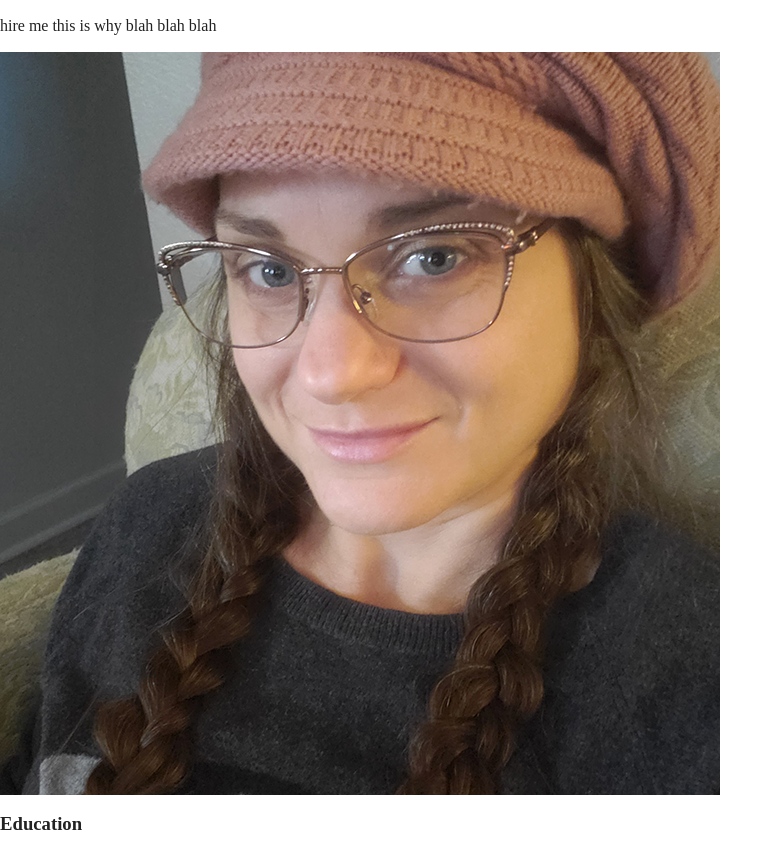
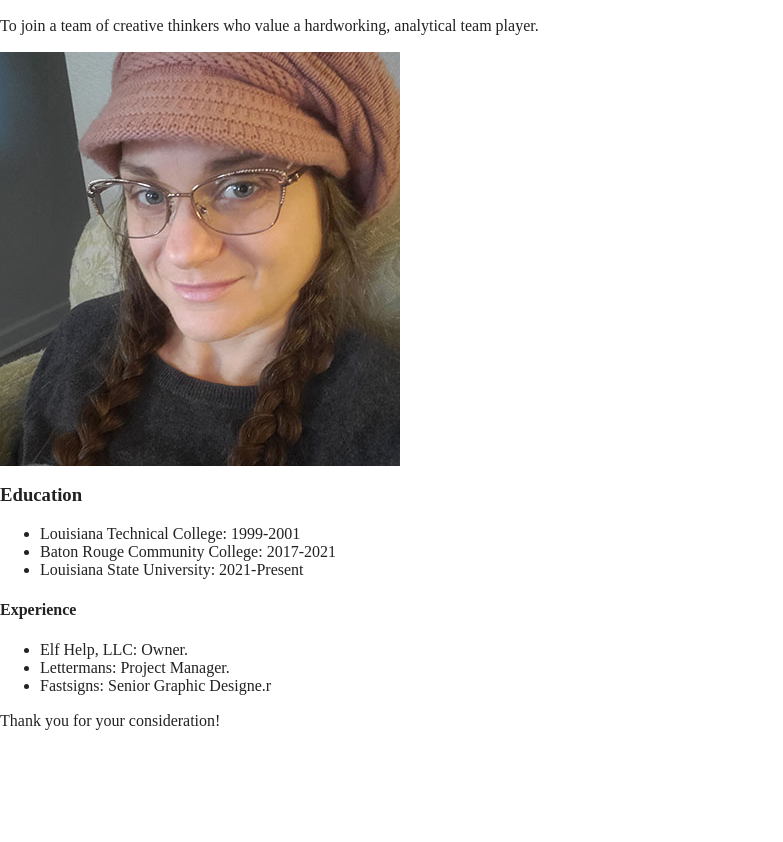
Before and after one commit to k8tye/2-1_H-section-content, a website built with Parcel: page index.html in a window 1280 px wide. Shown: the part 110-952 px from the top of the page, without its empty margins (0-783 px from the left). After the commit the page ends 856 px from the top, so only its background shows below. Built offline with nearby package versions, Linux system fonts and the light colour scheme.

Commit message:
Resume Update

```diff
--- a/index.html
+++ b/index.html
@@ -27,8 +27,8 @@
       <h1>Katy Tye</h1>
       <h2>Objective</h2>
     </div>
-  <p>hire me this is why blah blah blah</p>
-  <img src="img/katy-pic.png" alt="Cute Katy">
+  <p>To join a team of creative thinkers who value a hardworking, analytical team player.</p>
+  <img src="img/pretty-katy.jpg" alt="Cute Katy">
 </header>
 <main>
   <section >
@@ -43,12 +43,11 @@
 <section>
  <h4>Experience</h4>
  <ul>
-   <li>Lettermans:</li>
-   <li>Fastsigns: </li>
+   <li>Elf Help, LLC: Owner.</li>
+   <li>Lettermans: Project Manager.</li>
+   <li>Fastsigns: Senior Graphic Designe.r</li>
  </ul>
 </section>
-  <!-- Add your site or application content here -->
-  <p>Hello world! This is HTML5 Boilerplate.</p>
+  <p>Thank you for your consideration!</p>
 </body>
-
 </html>
```
Also changed, not shown: img/pretty-katy.jpg (added).
